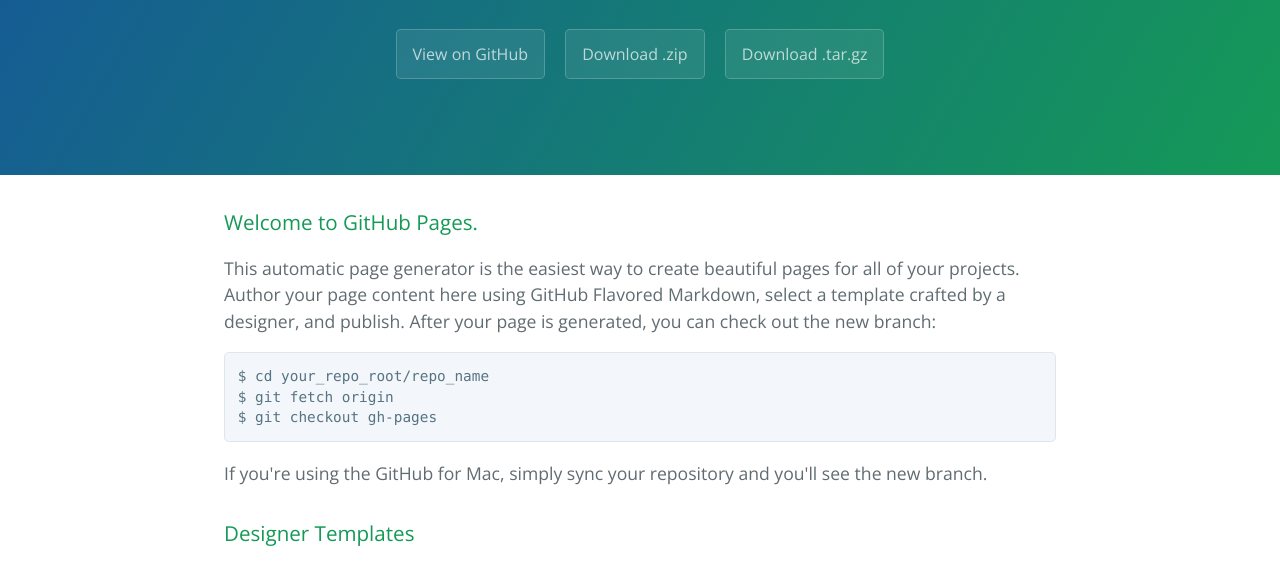
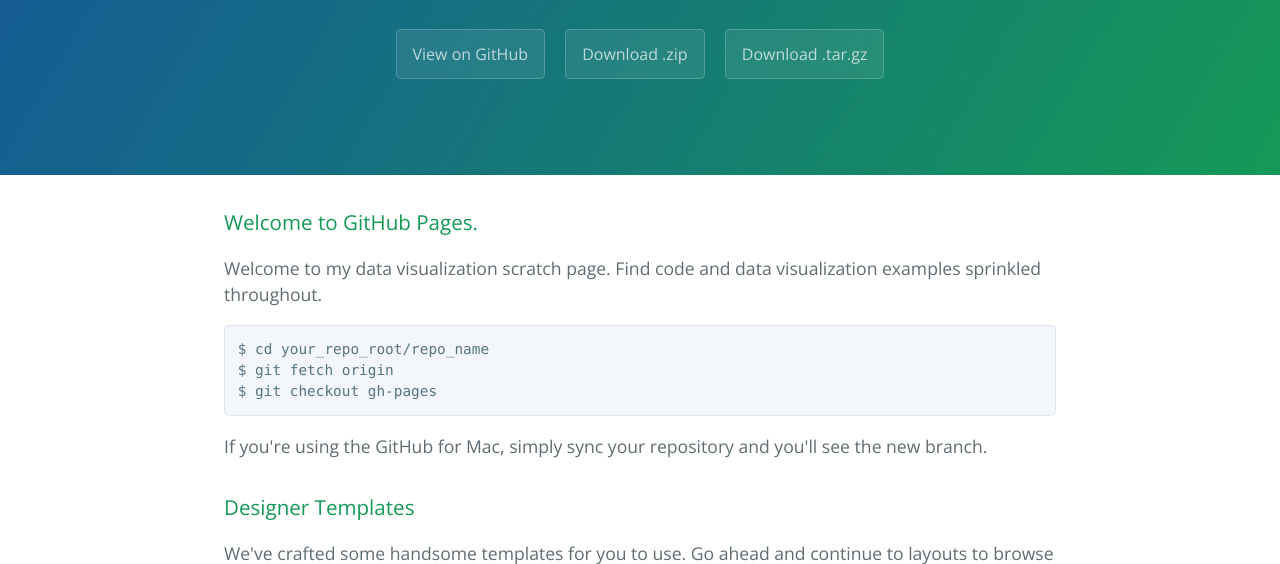
Before and after one commit to tessam30/DataVizPractice, a plain HTML site: page index.html in a window 1280 px wide. Shown: the part 208-772 px from the top of the page. Drawn offline with nearby package versions, Linux system fonts and the light colour scheme.

Commit message:
Update index.html

```diff
--- a/index.html
+++ b/index.html
@@ -22,7 +22,7 @@
       <h3>
 <a id="welcome-to-github-pages" class="anchor" href="#welcome-to-github-pages" aria-hidden="true"><span class="octicon octicon-link"></span></a>Welcome to GitHub Pages.</h3>
 
-<p>This automatic page generator is the easiest way to create beautiful pages for all of your projects. Author your page content here using GitHub Flavored Markdown, select a template crafted by a designer, and publish. After your page is generated, you can check out the new branch:</p>
+<p>Welcome to my data visualization scratch page. Find code and data visualization examples sprinkled throughout.</p>
 
 <pre><code>$ cd your_repo_root/repo_name
 $ git fetch origin
```
